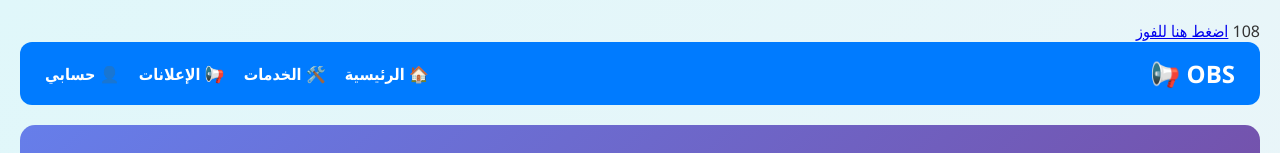
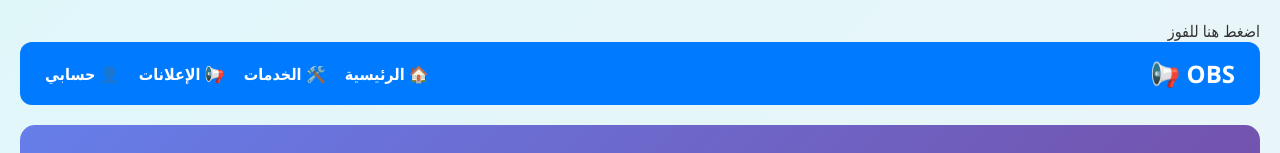
Before and after one commit to mohammedzareefm/jooobs, a plain HTML site: page user.html in a window 1280 px wide. Shown: the top 153 px of the page. Drawn offline with Linux system fonts and the light colour scheme.

Commit message:
Add files via upload

```diff
--- a/user.html
+++ b/user.html
@@ -92,9 +92,9 @@
 <body>
   </script>
 
-108
 
-<a href="https://www.effectivegatecpm.com /waanv1ih?key =84fc22b13229c29b9af37f091983c365">
+
+
 
 اضغط هنا
 للفوز
```
